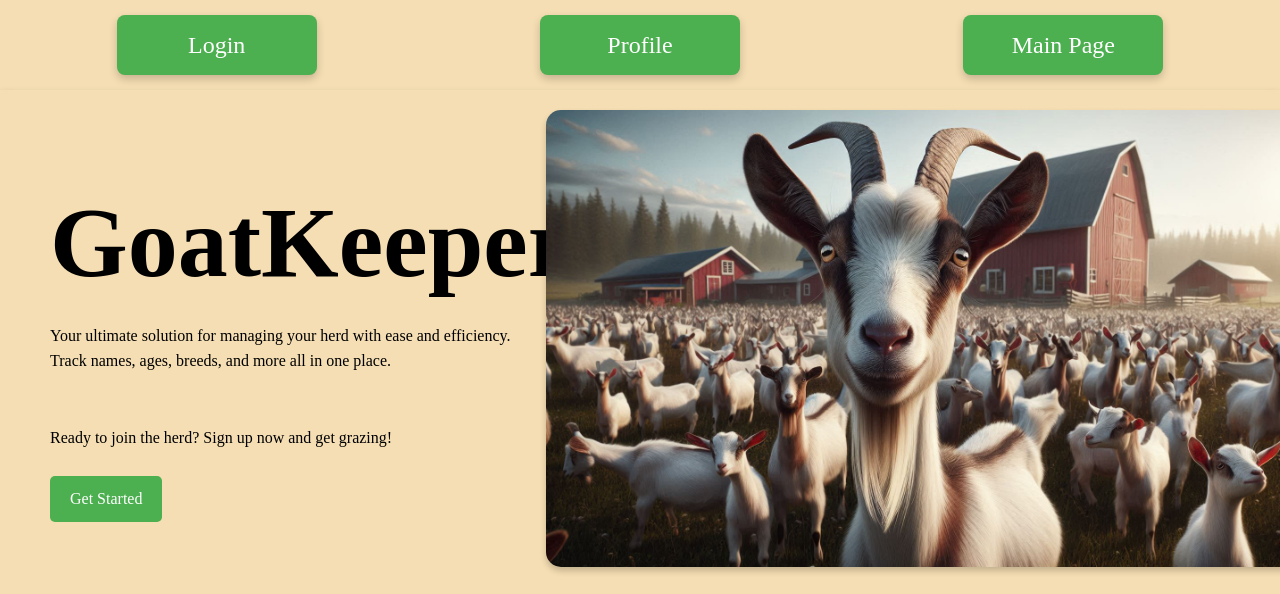
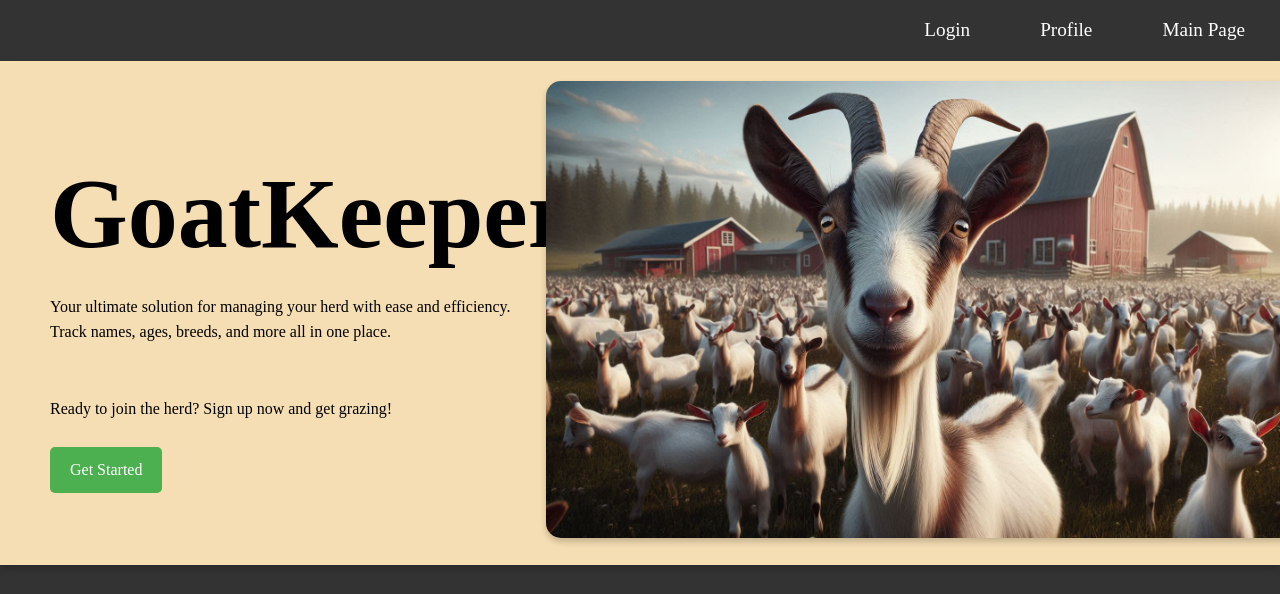
Before and after one commit to broylesd16/Final-Project-Web-Dev, a PHP site: page / in a window 1280 px wide; the page is wider, and only the part inside the window is pictured. Shown: the top 594 px of that part. Run offline with PHP 8.4, Linux system fonts and the light colour scheme.

Commit message:
website buttons altered more

```diff
--- a/index.php
+++ b/index.php
@@ -7,10 +7,10 @@
 </head>
 <body>
     <main>
-    <section class="flex-container">
-        <a href="login.php" class="box box-1">Login</a>
-        <a href="profile.php" class="box box-2">Profile</a>
-        <a href="index.php" class="box box-3">Main Page</a>
+    <section class="navbar">
+        <a href="login.php" class="navbar-item">Login</a>
+        <a href="profile.php" class="navbar-item">Profile</a>
+        <a href="index.php" class="navbar-item">Main Page</a>
     </section>
     <section class = "header">
 
--- a/styles.css
+++ b/styles.css
@@ -188,57 +188,29 @@
 }
 
 /* General box styles */
-.box {
-    width: 100px;
-    height: 50px;
-    display: flex; /* Center the number inside the box */
-    justify-content: center;
+.navbar {
+    display: flex; /* Flexbox for a horizontal layout */
+    justify-content: flex-end; /* Center items */
     align-items: center;
-    font-size: 3rem; /* Large font size for numbers */
-    color: white; /* White text for contrast */
-    border-radius: 10px; /* Rounded corners */
+    list-style: none;
 }
 
-/* Make the <a> tags behave like buttons */
-.flex-container a {
+.navbar-item {
     text-decoration: none; /* Remove underline */
-    display: flex; /* Keep the flex layout */
-    justify-content: center;
-    align-items: center;
-    font-size: 1.5rem; /* Slightly smaller text for cleaner look */
     color: white; /* White text */
+    font-size: 1.2rem; /* Larger text */
+    padding: 15px 25px; /* Adequate padding for each link */
+    margin: 0 10px; /* Spacing between the items */
     border-radius: 8px; /* Rounded corners */
-    width: 200px; /* Fixed width for all buttons */
-    height: 60px; /* Fixed height for all buttons */
-    margin: 10px; /* Add some spacing between buttons */
-    background-color: #4CAF50; /* Green background color */
-    text-align: center; /* Center the text */
-    box-shadow: 0 4px 8px rgba(0, 0, 0, 0.2); /* Soft shadow for depth */
-    transition: background-color 0.3s ease, transform 0.2s ease; /* Smooth transition for hover and active states */
+    transition: background-color 0.3s ease, transform 0.2s ease; /* Smooth transitions */
 }
 
-.flex-container a:hover {
-    background-color: #45a049; /* Slightly darker green on hover */
-    transform: translateY(-3px); /* Slight raise effect */
+.navbar-item:hover {
+    background-color: #45a049; /* Darker green on hover */
+    transform: translateY(-2px); /* Slight raise effect */
 }
 
-.flex-container a:active {
-    background-color: #388e3c; /* Even darker green when button is pressed */
-    transform: translateY(1px); /* Button presses down slightly */
+.navbar-item:active {
+    background-color: #388e3c; /* Even darker green when clicked */
+    transform: translateY(2px); /* Pressed effect */
 }
-
-/* Optional focus effect for accessibility */
-.flex-container a:focus {
-    outline: none; /* Remove default focus outline */
-    border: 2px solid #388e3c; /* Custom focus border */
-}
-.box {
-    width: 100px; /* Fixed width for each box */
-    height: 50px; /* Fixed height for each box */
-    display: flex; /* Center the number inside the box */
-    justify-content: center; /* Align children (text) horizontally in the center */
-    align-items: center; /* Align children (text) vertically in the center */
-    font-size: 3rem; /* Large font size for numbers */
-    color: white; /* White text for contrast */
-    border-radius: 10px; /* Rounded corners */
-}
```
